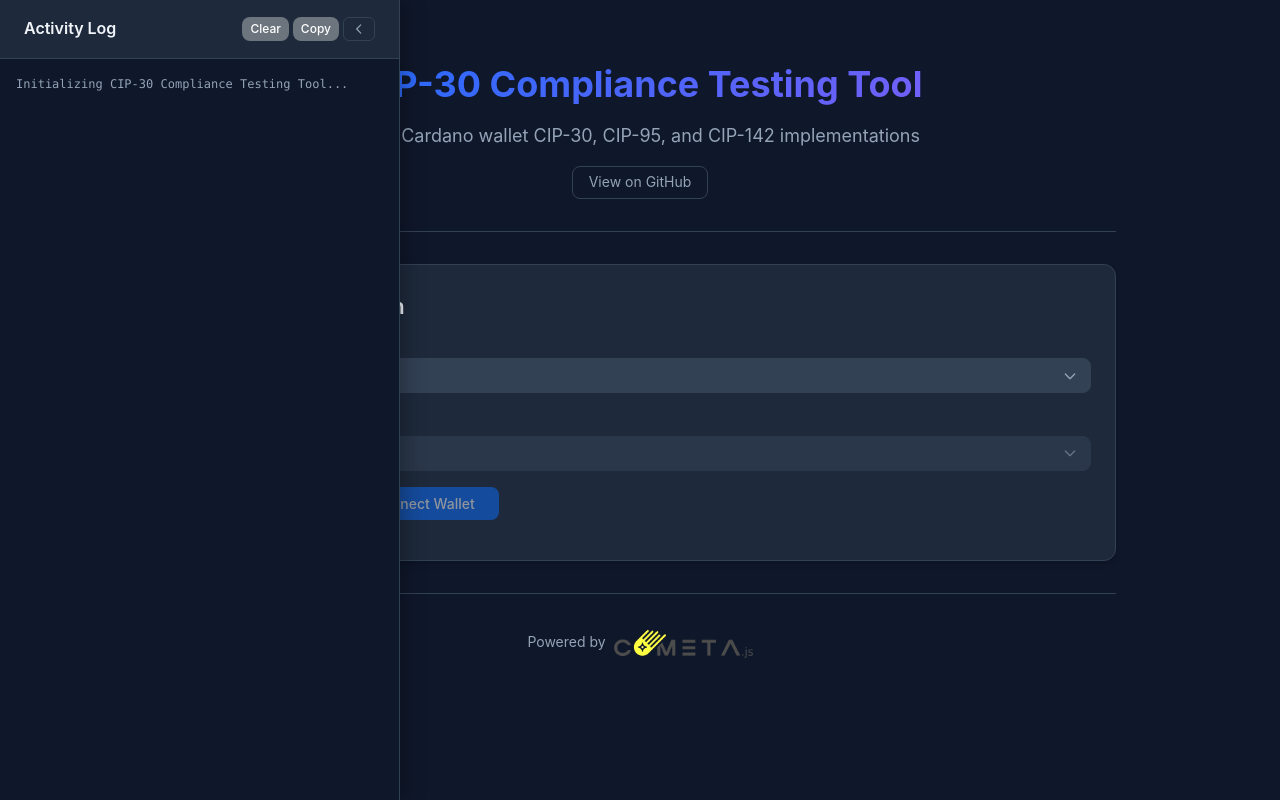
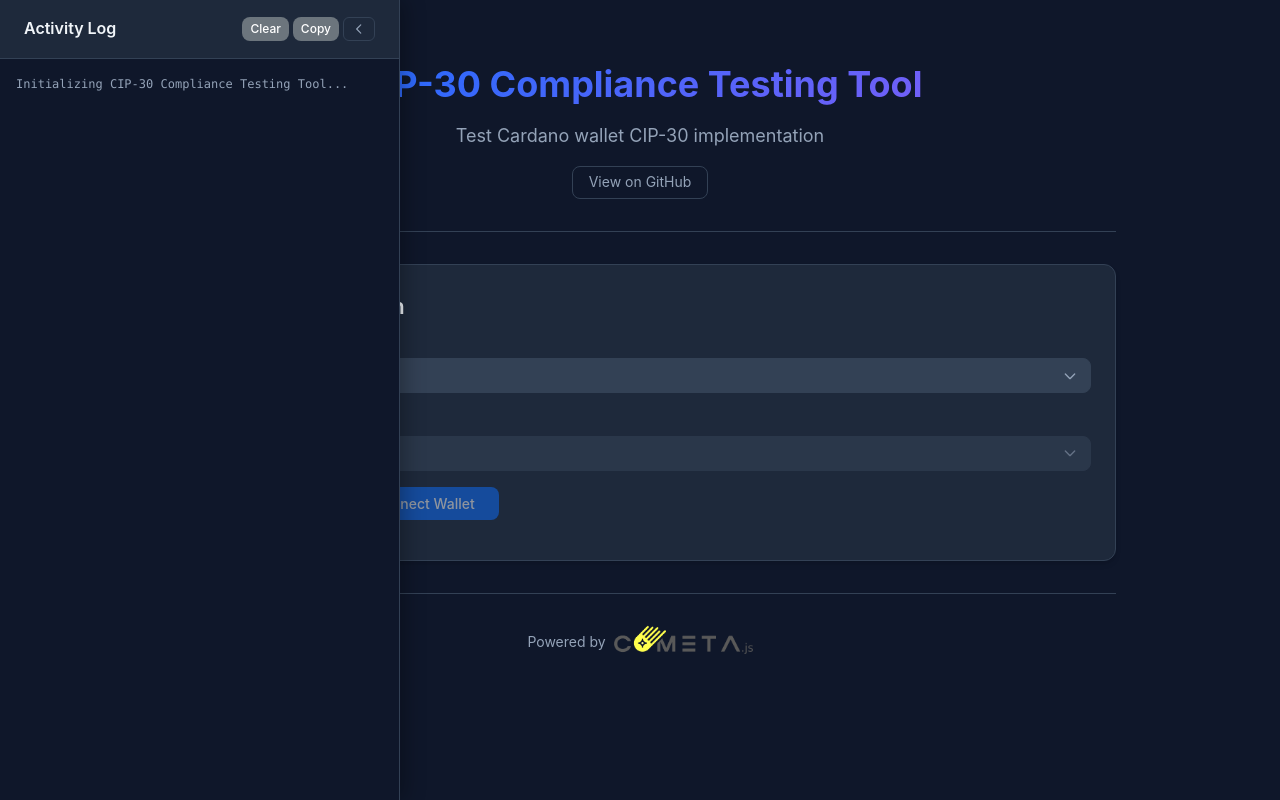
Before and after one commit to Biglup/cip30-compliance-test, a plain HTML site: page index.html in a window 1280 px wide. Drawn offline with Linux system fonts and the light colour scheme; a script that the page names is missing.

Commit message:
feat: add minor UI improvements

```diff
--- a/index.html
+++ b/index.html
@@ -35,7 +35,7 @@
             <div class="container">
                 <header class="header">
                     <h1>CIP-30 Compliance Testing Tool</h1>
-                    <p class="subtitle">Test Cardano wallet CIP-30, CIP-95, and CIP-142 implementations</p>
+                    <p class="subtitle">Test Cardano wallet CIP-30 implementation</p>
                     <a href="https://github.com/Biglup/cip30-compliance-test" target="_blank" class="github-link">View on GitHub</a>
                 </header>
 
--- a/style.css
+++ b/style.css
@@ -616,6 +616,10 @@ textarea {
     transition: color var(--transition-fast);
 }
 
+.footer a span {
+    line-height: 32px;
+}
+
 .footer a:hover {
     color: var(--text-primary);
 }
@@ -623,8 +627,9 @@ textarea {
 .cometa-logo {
     height: 32px;
     width: auto;
-    filter: brightness(1.5);
+    filter: brightness(1.75);
     transition: filter var(--transition-fast);
+    transform: translateY(-4px);
 }
 
 .footer a:hover .cometa-logo {
```
